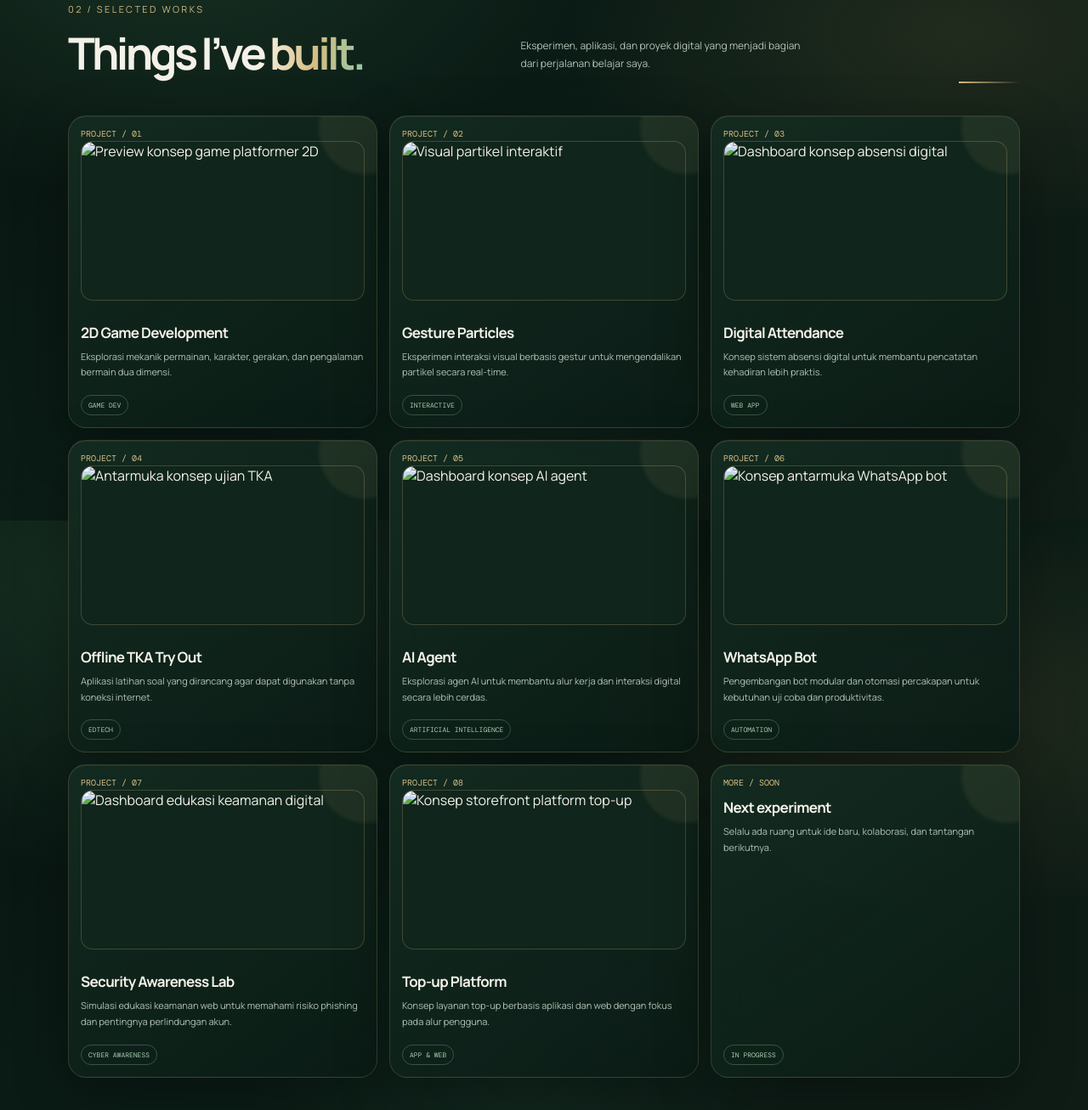
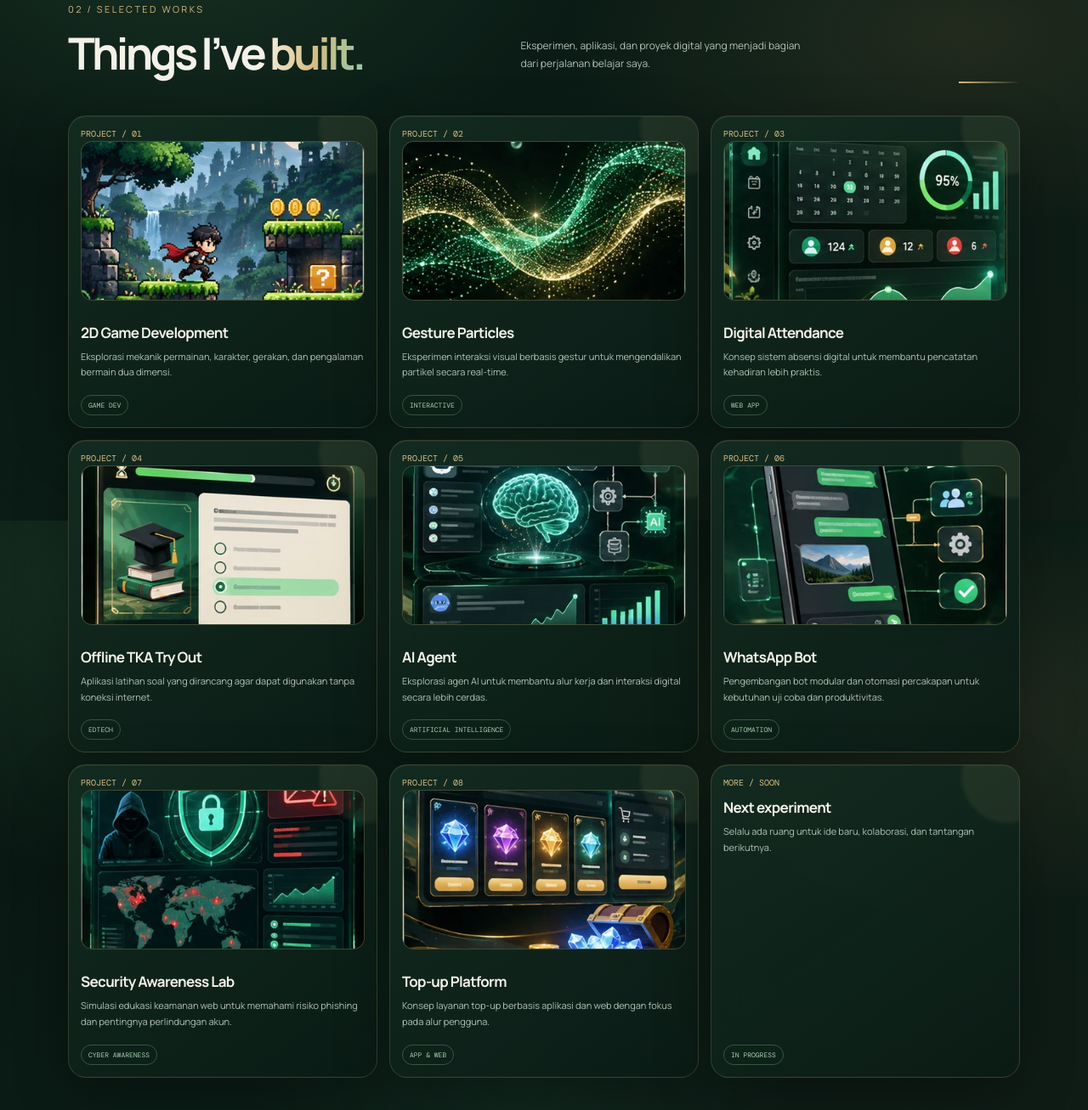
Before and after one commit to iky16303-code/portofolio, a plain HTML site: page index.html in a window 1280 px wide. Shown: the part 1787-3094 px from the top of the page at 85% size. Drawn offline with nearby package versions, Linux system fonts and the light colour scheme.

Commit message:
Update project entries and images in index.html

```diff
--- a/index.html
+++ b/index.html
@@ -199,14 +199,14 @@ footer{padding-bottom:105px}
 </section>
 <section id="about"><div class="wrap"><div class="section-head"><div><div class="eyebrow">01 / About me</div><h2>Curious mind.<br><span class="gradient">Creative process.</span></h2></div><p>Teknologi adalah ruang untuk bereksperimen, belajar, dan menciptakan sesuatu yang berguna.</p></div><div class="about-grid"><div class="about-main glass"><h3>Halo, saya IKY<span class="gradient">.</span></h3><p><span id="typed" class="typed"></span><span class="typed">|</span></p><p>Saya menyukai proses dari ide sederhana hingga menjadi produk digital yang bisa dicoba orang lain. Saya terus mengembangkan kemampuan di bidang pemrograman, desain antarmuka, dan eksplorasi teknologi.</p><div class="info-list"><div class="info-row"><span>Nama lengkap</span><b>Risqie Kamal</b></div><div class="info-row"><span>Nama panggilan</span><b>IKY</b></div><div class="info-row"><span>Usia</span><b>17 tahun</b></div><div class="info-row"><span>Pendidikan</span><b>SMA · Kelas XII</b></div><div class="info-row"><span>Hobi</span><b>Running · Coding · Fishing</b></div></div></div><div class="stats"><div class="stat glass"><strong>08<span class="gradient">+</span></strong><small>Project explorations</small></div><div class="stat glass"><strong>03</strong><small>Creative interests</small></div><div class="stat glass"><strong>∞</strong><small>Ideas to explore</small></div><div class="stat glass"><strong>2026</strong><small>Portfolio edition</small></div></div></div></div></section>
 <section id="work"><div class="wrap"><div class="section-head"><div><div class="eyebrow">02 / Selected works</div><h2>Things I’ve <span class="gradient">built.</span></h2></div><p>Eksperimen, aplikasi, dan proyek digital yang menjadi bagian dari perjalanan belajar saya.</p></div><div class="project-grid">
- <article class="project glass"><span class="num">PROJECT / 01</span><div class="project-media"><img src="assets/projects/project-01-game-development.webp" alt="Preview konsep game platformer 2D" loading="lazy" decoding="async"></div><h3>2D Game Development</h3><p>Eksplorasi mekanik permainan, karakter, gerakan, dan pengalaman bermain dua dimensi.</p><span class="tag">GAME DEV</span></article>
- <article class="project glass"><span class="num">PROJECT / 02</span><div class="project-media"><img src="assets/projects/project-02-gesture-particles.webp" alt="Visual partikel interaktif" loading="lazy" decoding="async"></div><h3>Gesture Particles</h3><p>Eksperimen interaksi visual berbasis gestur untuk mengendalikan partikel secara real-time.</p><span class="tag">INTERACTIVE</span></article>
- <article class="project glass"><span class="num">PROJECT / 03</span><div class="project-media"><img src="assets/projects/project-03-digital-attendance.webp" alt="Dashboard konsep absensi digital" loading="lazy" decoding="async"></div><h3>Digital Attendance</h3><p>Konsep sistem absensi digital untuk membantu pencatatan kehadiran lebih praktis.</p><span class="tag">WEB APP</span></article>
- <article class="project glass"><span class="num">PROJECT / 04</span><div class="project-media"><img src="assets/projects/project-04-tka-tryout.webp" alt="Antarmuka konsep ujian TKA" loading="lazy" decoding="async"></div><h3>Offline TKA Try Out</h3><p>Aplikasi latihan soal yang dirancang agar dapat digunakan tanpa koneksi internet.</p><span class="tag">EDTECH</span></article>
- <article class="project glass"><span class="num">PROJECT / 05</span><div class="project-media"><img src="assets/projects/project-05-ai-agent.webp" alt="Dashboard konsep AI agent" loading="lazy" decoding="async"></div><h3>AI Agent</h3><p>Eksplorasi agen AI untuk membantu alur kerja dan interaksi digital secara lebih cerdas.</p><span class="tag">ARTIFICIAL INTELLIGENCE</span></article>
- <article class="project glass"><span class="num">PROJECT / 06</span><div class="project-media"><img src="assets/projects/project-06-whatsapp-bot.webp" alt="Konsep antarmuka WhatsApp bot" loading="lazy" decoding="async"></div><h3>WhatsApp Bot</h3><p>Pengembangan bot modular dan otomasi percakapan untuk kebutuhan uji coba dan produktivitas.</p><span class="tag">AUTOMATION</span></article>
- <article class="project glass"><span class="num">PROJECT / 07</span><div class="project-media"><img src="assets/projects/project-07-security-awareness.webp" alt="Dashboard edukasi keamanan digital" loading="lazy" decoding="async"></div><h3>Security Awareness Lab</h3><p>Simulasi edukasi keamanan web untuk memahami risiko phishing dan pentingnya perlindungan akun.</p><span class="tag">CYBER AWARENESS</span></article>
- <article class="project glass"><span class="num">PROJECT / 08</span><div class="project-media"><img src="assets/projects/project-08-topup-platform.webp" alt="Konsep storefront platform top-up" loading="lazy" decoding="async"></div><h3>Top-up Platform</h3><p>Konsep layanan top-up berbasis aplikasi dan web dengan fokus pada alur pengguna.</p><span class="tag">APP & WEB</span></article>
+ <article class="project glass"><span class="num">PROJECT / 01</span><div class="project-media"><img src="./project-01-game-development.webp" alt="Preview konsep game platformer 2D" loading="lazy" decoding="async"></div><h3>2D Game Development</h3><p>Eksplorasi mekanik permainan, karakter, gerakan, dan pengalaman bermain dua dimensi.</p><span class="tag">GAME DEV</span></article>
+ <article class="project glass"><span class="num">PROJECT / 02</span><div class="project-media"><img src="./project-02-gesture-particles.webp" alt="Visual partikel interaktif" loading="lazy" decoding="async"></div><h3>Gesture Particles</h3><p>Eksperimen interaksi visual berbasis gestur untuk mengendalikan partikel secara real-time.</p><span class="tag">INTERACTIVE</span></article>
+ <article class="project glass"><span class="num">PROJECT / 03</span><div class="project-media"><img src="./project-03-digital-attendance.webp" alt="Dashboard konsep absensi digital" loading="lazy" decoding="async"></div><h3>Digital Attendance</h3><p>Konsep sistem absensi digital untuk membantu pencatatan kehadiran lebih praktis.</p><span class="tag">WEB APP</span></article>
+ <article class="project glass"><span class="num">PROJECT / 04</span><div class="project-media"><img src="./project-04-tka-tryout.webp" alt="Antarmuka konsep ujian TKA" loading="lazy" decoding="async"></div><h3>Offline TKA Try Out</h3><p>Aplikasi latihan soal yang dirancang agar dapat digunakan tanpa koneksi internet.</p><span class="tag">EDTECH</span></article>
+ <article class="project glass"><span class="num">PROJECT / 05</span><div class="project-media"><img src="./project-05-ai-agent.webp" alt="Dashboard konsep AI agent" loading="lazy" decoding="async"></div><h3>AI Agent</h3><p>Eksplorasi agen AI untuk membantu alur kerja dan interaksi digital secara lebih cerdas.</p><span class="tag">ARTIFICIAL INTELLIGENCE</span></article>
+ <article class="project glass"><span class="num">PROJECT / 06</span><div class="project-media"><img src="./project-06-whatsapp-bot.webp" alt="Konsep antarmuka WhatsApp bot" loading="lazy" decoding="async"></div><h3>WhatsApp Bot</h3><p>Pengembangan bot modular dan otomasi percakapan untuk kebutuhan uji coba dan produktivitas.</p><span class="tag">AUTOMATION</span></article>
+ <article class="project glass"><span class="num">PROJECT / 07</span><div class="project-media"><img src="./project-07-security-awareness.webp" alt="Dashboard edukasi keamanan digital" loading="lazy" decoding="async"></div><h3>Security Awareness Lab</h3><p>Simulasi edukasi keamanan web untuk memahami risiko phishing dan pentingnya perlindungan akun.</p><span class="tag">CYBER AWARENESS</span></article>
+ <article class="project glass"><span class="num">PROJECT / 08</span><div class="project-media"><img src="./project-08-topup-platform.webp" alt="Konsep storefront platform top-up" loading="lazy" decoding="async"></div><h3>Top-up Platform</h3><p>Konsep layanan top-up berbasis aplikasi dan web dengan fokus pada alur pengguna.</p><span class="tag">APP & WEB</span></article>
  <article class="project glass"><span class="num">MORE / SOON</span><h3>Next experiment</h3><p>Selalu ada ruang untuk ide baru, kolaborasi, dan tantangan berikutnya.</p><span class="tag">IN PROGRESS</span></article>
  </div></div></section>
 <section id="achievement"><div class="wrap"><div class="section-head"><div><div class="eyebrow">03 / Milestone</div><h2>Progress is an <span class="gradient">achievement.</span></h2></div><p>Satu pencapaian personal yang merangkum semangat eksplorasi dan proses belajar.</p></div><div class="achievement"><div class="award-art glass"><div class="award-seal">✦</div></div><div class="award-copy glass"><div class="award-label">PERSONAL TECH MILESTONE · 2026</div><h3>Independent Digital Builder</h3><p>Mengembangkan berbagai prototipe digital secara mandiri, termasuk bot WhatsApp modular serta eksperimen edukasi keamanan digital. Pencapaian ini menjadi bukti proses belajar, rasa ingin tahu, dan keberanian mencoba teknologi baru — bukan klaim penghargaan atau sertifikasi resmi dari lembaga tertentu.</p><span class="tag">SELF-DOCUMENTED MILESTONE</span></div></div></div></section>
```
